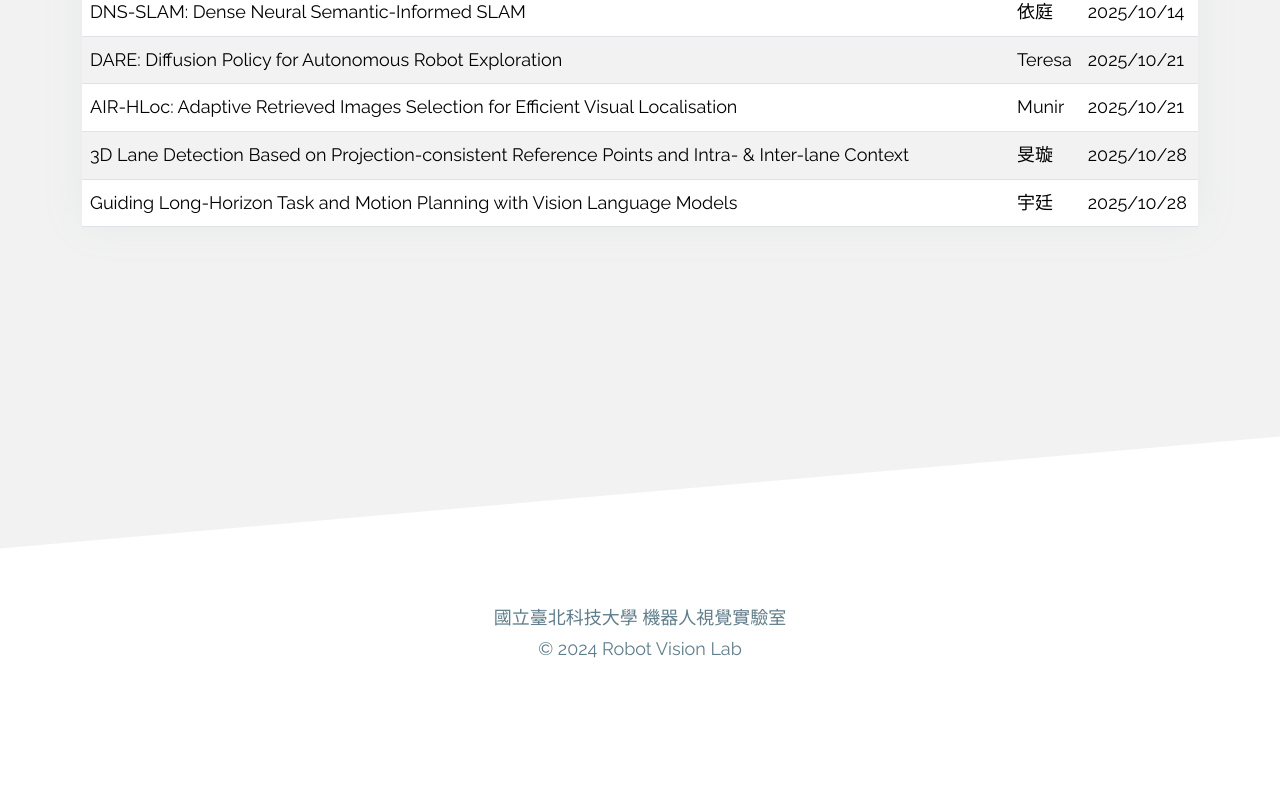
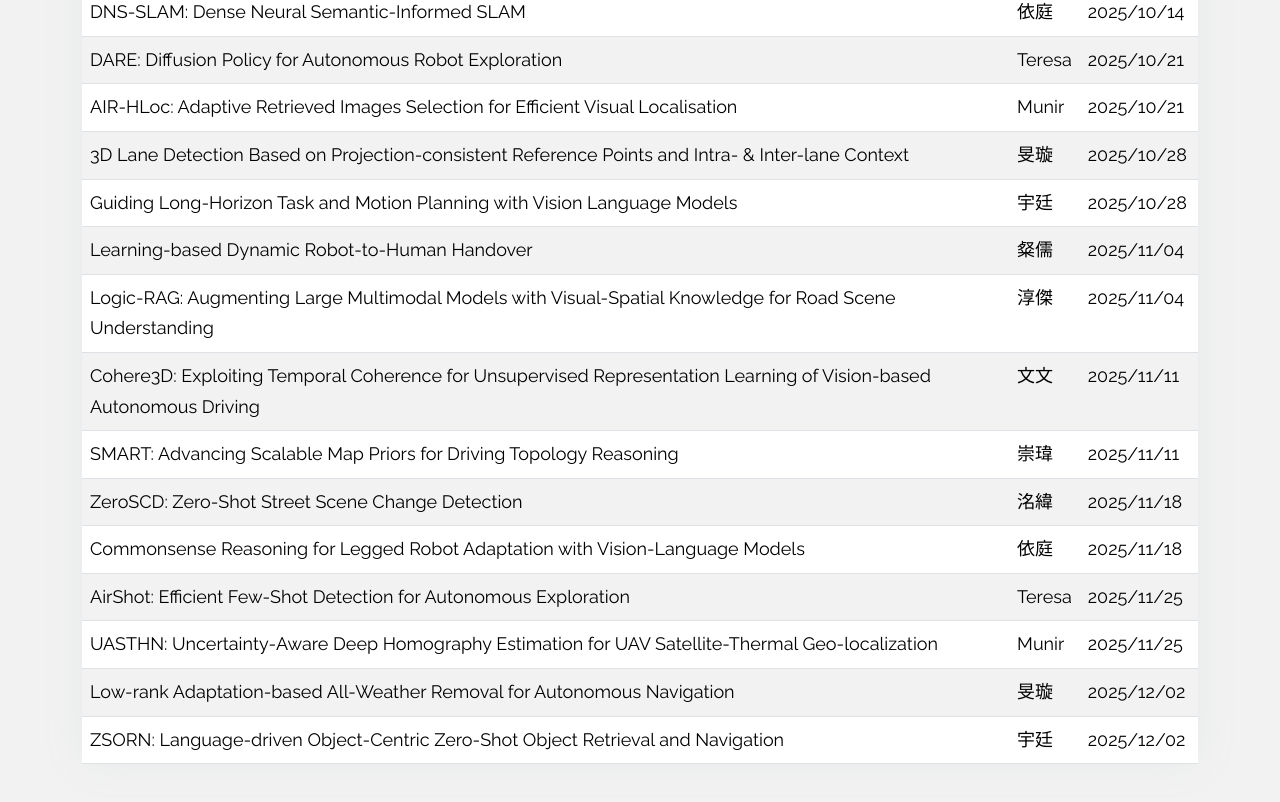
Before and after one commit to ntut-rvl/web, a React (Vite) app: page /web/bulletin in a window 1280 px wide. Shown: the part 1374-2176 px from the top of the page. Before the commit the page ends 2055 px from the top, so only its background shows below. Built offline with nearby package versions, Linux system fonts and the light colour scheme.

Commit message:
Update BulletinPage.tsx

```diff
--- a/src/views/BulletinPage.tsx
+++ b/src/views/BulletinPage.tsx
@@ -18,7 +18,7 @@ const BulletinPage: React.FC = () => {
         const sortedRecords = MeetingRecordsData.data
             .sort((a: Record, b: Record) => new Date(a.present_date).getTime() - new Date(b.present_date).getTime())
             .filter((record: Record) => record.is_show) // 過濾出 is_show 為 true 的記錄
-            .slice(0, 10); // 取前 10 筆資料
+            .slice(0, 20); // 取前 20 筆資料
 
         setMeetingRecords(sortedRecords);
     }, []);
```
